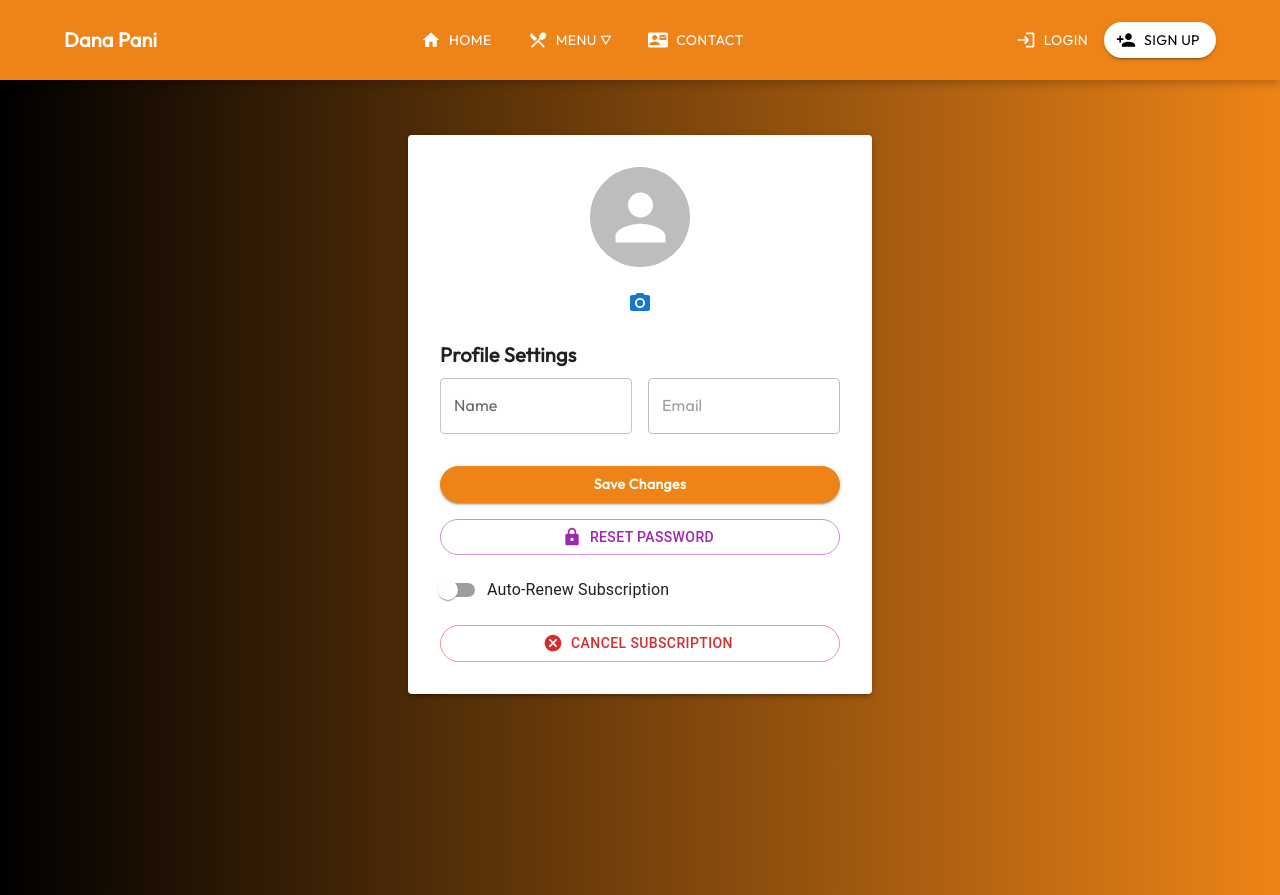
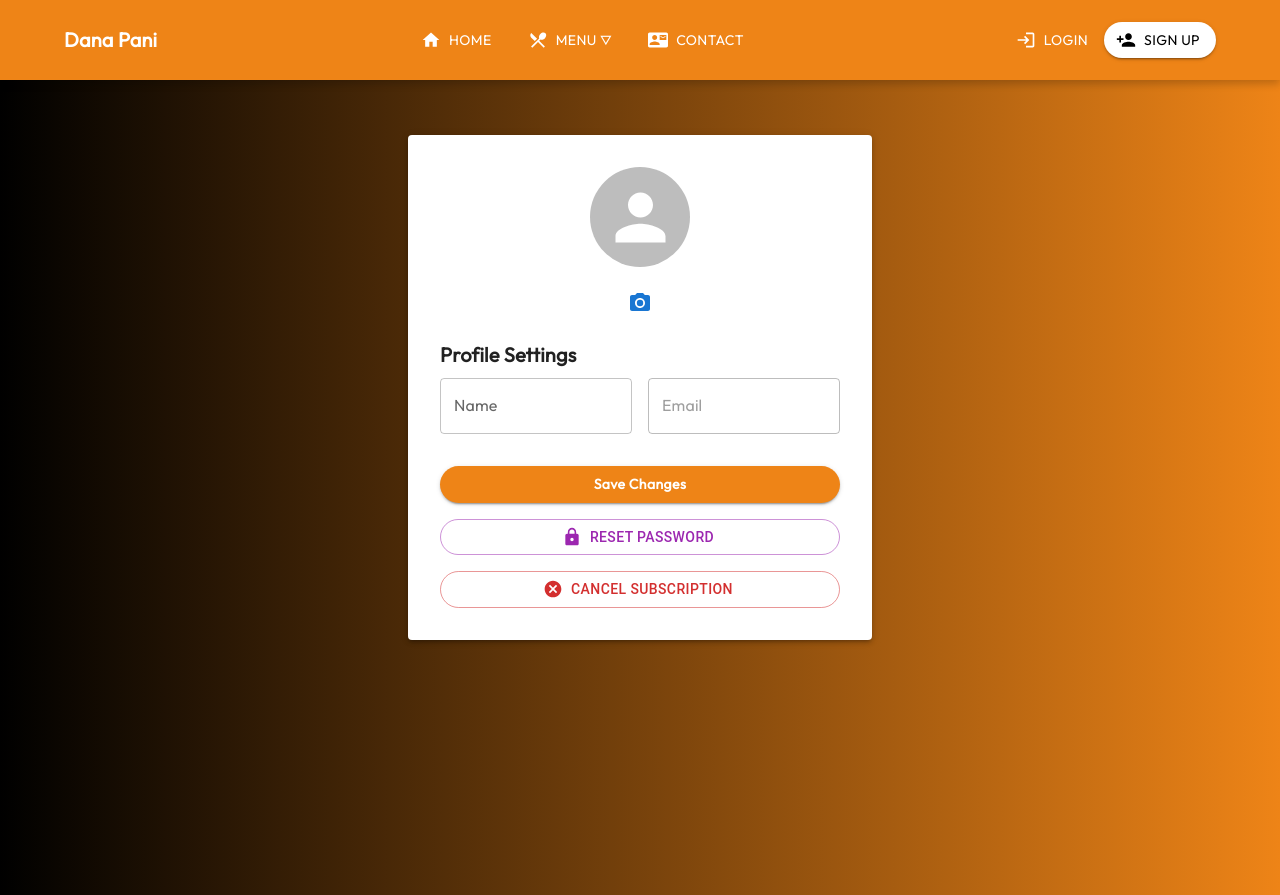
Before and after one commit to HassantahirDev/KitchenConnect-FE, a React (Create React App) app: page /profile in a window 1280 px wide. Built offline with nearby package versions, Linux system fonts and the light colour scheme.

Commit message:
added forgotten password handled

```diff
--- a/src/components/customer/tabs/Profile.js
+++ b/src/components/customer/tabs/Profile.js
@@ -269,17 +269,7 @@ const ProfileSettings = () => {
             >
               Reset Password
             </Button>
-            <FormControlLabel
-              control={
-                <Switch
-                  checked={user.autoRenew}
-                  onChange={handleAutoRenewToggle}
-                  color="primary"
-                />
-              }
-              label="Auto-Renew Subscription"
-              sx={{ marginTop: "1rem" }}
-            />
+
             <Button
               variant="outlined"
               color="error"
```
